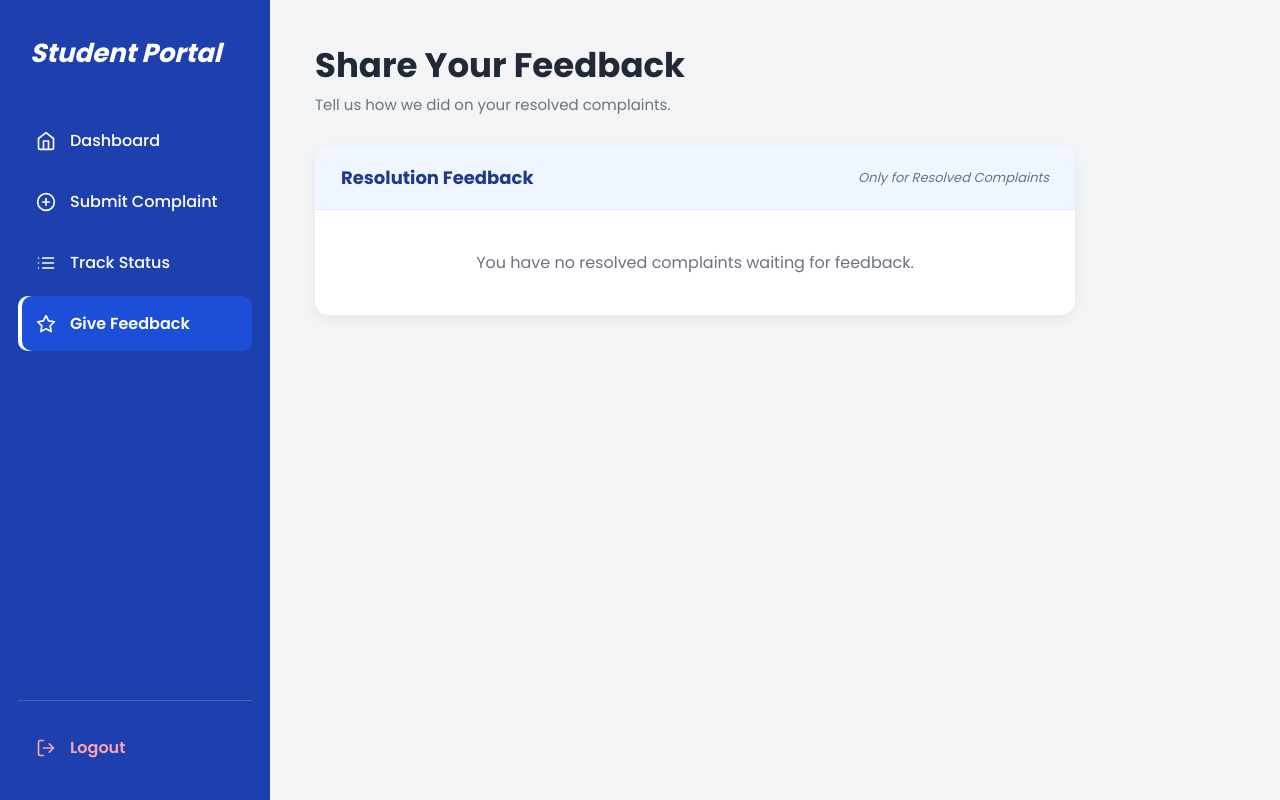
After one commit to maryam-codes-hub/Smart_University, a Django app: page /student/feedback/ in a window 1280 px wide. The commit adds this page. Run offline with Django 5.2, Linux system fonts and the light colour scheme; the visitor is signed in with stand-in values (Sample User, id 1); data that the repository does not hold is empty.

Commit message:
Added feedback page

```diff
--- a/complaints/static/complaints/css/student.css
+++ b/complaints/static/complaints/css/student.css
@@ -231,3 +231,44 @@
     margin-bottom: 10px;
 }
 .detail-body p { color: #374151; line-height: 1.8; margin-bottom: 10px; }
+
+
+.panel.narrow { max-width: 760px; }
+.panel-note { font-size: 13px; font-style: italic; color: #6b7280; }
+.form-body { padding: 28px 30px; }
+
+.field { margin-bottom: 24px; }
+.field label { display: block; font-size: 14px; font-weight: 600; color: #374151; margin-bottom: 8px; }
+.field select, .field textarea {
+    width: 100%;
+    padding: 14px 16px;
+    background: #f9fafb;
+    border: 1px solid #e5e7eb;
+    border-radius: 10px;
+    font-family: 'Poppins', sans-serif;
+    font-size: 15px;
+    color: #1f2937;
+    outline: none;
+}
+.field textarea { resize: vertical; }
+.field select:focus, .field textarea:focus {
+    border-color: #2563eb;
+    box-shadow: 0 0 0 3px rgba(37, 99, 235, 0.12);
+}
+
+.btn-green {
+    width: 100%;
+    padding: 15px;
+    background: #16a34a;
+    color: white;
+    border: none;
+    border-radius: 10px;
+    font-family: 'Poppins', sans-serif;
+    font-size: 16px;
+    font-weight: 600;
+    cursor: pointer;
+    box-shadow: 0 8px 18px rgba(22, 163, 74, 0.25);
+}
+.btn-green:hover { background: #15803d; }
+.form-foot { text-align: center; font-size: 12px; letter-spacing: 1px; color: #9ca3af; text-transform: uppercase; margin-top: 14px; }
+.empty-note { padding: 40px 30px; text-align: center; color: #6b7280; }
--- /dev/null
+++ b/complaints/templates/give_feedback.html
@@ -0,0 +1,47 @@
+{% extends 'student_base.html' %}
+
+{% block title %}Give Feedback{% endblock %}
+
+{% block content %}
+
+    <div class="topbar">
+        <div>
+            <h1>Share Your Feedback</h1>
+            <p class="muted">Tell us how we did on your resolved complaints.</p>
+        </div>
+    </div>
+
+    <div class="panel narrow">
+        <div class="panel-head">
+            <h2>Resolution Feedback</h2>
+            <span class="panel-note">Only for Resolved Complaints</span>
+        </div>
+
+        {% if complaints %}
+            <form method="post" action="{% url 'give_feedback' %}" class="form-body">
+                {% csrf_token %}
+
+                <div class="field">
+                    <label for="complaint">Select Resolved Complaint</label>
+                    <select name="complaint" id="complaint" required>
+                        <option value="">Choose a resolved complaint...</option>
+                        {% for c in complaints %}
+                            <option value="{{ c.id }}">#CMP-{{ c.id|stringformat:"04d" }} - {{ c.title }}</option>
+                        {% endfor %}
+                    </select>
+                </div>
+
+                <div class="field">
+                    <label for="comment">Write Your Feedback</label>
+                    <textarea name="comment" id="comment" rows="6" placeholder="Tell us what you liked or how we can improve..." required></textarea>
+                </div>
+
+                <button type="submit" class="btn-green">Submit Feedback</button>
+                <p class="form-foot">Your feedback will be shared with the admin</p>
+            </form>
+        {% else %}
+            <p class="empty-note">You have no resolved complaints waiting for feedback.</p>
+        {% endif %}
+    </div>
+
+{% endblock %}
--- a/complaints/templates/student_base.html
+++ b/complaints/templates/student_base.html
@@ -39,7 +39,9 @@
                 Track Status
             </a>
 
-            <a href="#">
+            <a href="{% url 'give_feedback' %}"
+               class="{% if request.resolver_match.url_name == 'give_feedback' %}active{% endif %}">
+
                 <svg class="ico" viewBox="0 0 24 24" fill="none" stroke="currentColor" stroke-width="2" stroke-linecap="round" stroke-linejoin="round"><polygon points="12 2 15.09 8.26 22 9.27 17 14.14 18.18 21.02 12 17.77 5.82 21.02 7 14.14 2 9.27 8.91 8.26 12 2"/></svg>
                 Give Feedback
             </a>
--- a/complaints/urls.py
+++ b/complaints/urls.py
@@ -14,4 +14,5 @@ urlpatterns =[
     path('student/complaint/new/', views.submit_complaint, name='submit_complaint'),
     path('student/track/', views.track_status, name='track_status'),
     path('student/complaint/<int:pk>/', views.complaint_detail, name='complaint_detail'),
+    path('student/feedback/', views.give_feedback, name='give_feedback'),
 ]
--- a/complaints/views.py
+++ b/complaints/views.py
@@ -136,3 +136,13 @@ def track_status(request):
 def complaint_detail(request, pk):
     complaint = get_object_or_404(Complaint, pk=pk, student=request.user)
     return render(request, 'complaint_detail.html', {'complaint': complaint})
+
+
+@login_required
+def give_feedback(request):
+    complaints = Complaint.objects.filter(
+        student=request.user,
+        status='resolved',
+        feedback__isnull=True,
+    )
+    return render(request, 'give_feedback.html', {'complaints': complaints})
```
Also changed, not shown: complaints/models.py (+9 -0 lines), complaints/migrations/0003_feedback.py (added).
